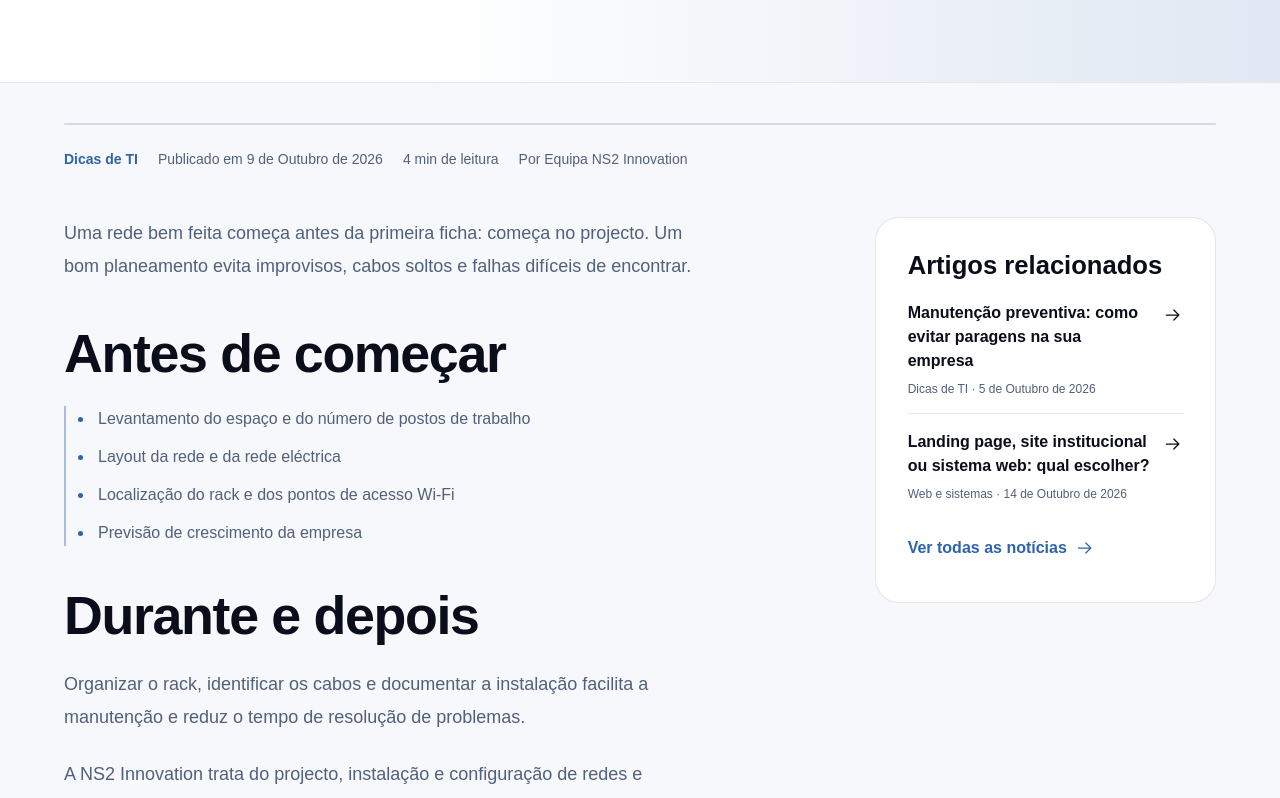
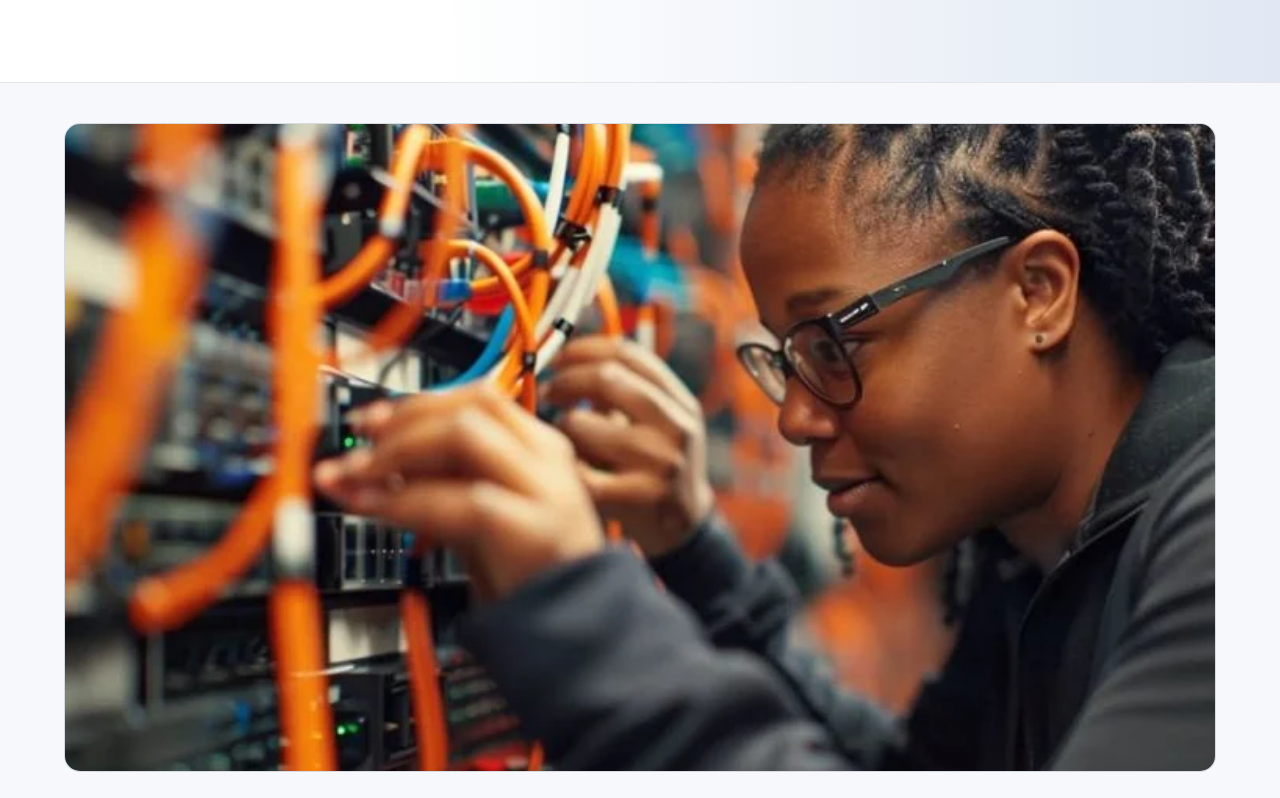
Before and after one commit to elyqueta/ns2_site, an Angular app: page /noticias/cabeamento-estruturado-o-que-verificar in a window 1280 px wide. Shown: the part 800-1598 px from the top of the page. Built offline with nearby package versions, Linux system fonts and the light colour scheme.

Commit message:
fix(fase-06): passar src nos media-slot das notícias para renderizar as imagens

```diff
--- a/src/app/pages/noticia-detalhe/noticia-detalhe.html
+++ b/src/app/pages/noticia-detalhe/noticia-detalhe.html
@@ -12,6 +12,7 @@
       @if (image(); as cover) {
         <app-media-slot
           [alt]="'decorative'"
+          [src]="imageSrc()"
           [expectedFile]="cover.expectedFile"
           aspectRatio="16/9"
           [width]="1200"
--- a/src/app/pages/noticia-detalhe/noticia-detalhe.ts
+++ b/src/app/pages/noticia-detalhe/noticia-detalhe.ts
@@ -77,6 +77,10 @@ export class NoticiaDetalhe {
     })),
   );
   readonly shareStatus = signal('');
+  readonly imageSrc = computed(() => {
+    const article = this.article();
+    return article ? `/images/${article.imagem}` : null;
+  });
   readonly image = computed(() => {
     const article = this.article();
     return article
--- a/src/app/pages/noticias/noticias.html
+++ b/src/app/pages/noticias/noticias.html
@@ -24,7 +24,8 @@
         >
           <app-media-slot
             class="block h-full min-h-64"
-            [alt]="''"
+            [alt]="'decorative'"
+            [src]="featured().imageSrc"
             [expectedFile]="featured().expectedFile"
             aspectRatio="16/9"
             [width]="1200"
@@ -118,6 +119,7 @@
                 >
                   <app-media-slot
                     [alt]="''"
+                    [src]="article.imageSrc"
                     [expectedFile]="article.expectedFile"
                     aspectRatio="16/9"
                     [width]="1200"
--- a/src/app/pages/noticias/noticias.ts
+++ b/src/app/pages/noticias/noticias.ts
@@ -30,6 +30,7 @@ export class Noticias {
   readonly articles = computed(() =>
     noticias.map((article) => ({
       ...article,
+      imageSrc: `/images/${article.imagem}`,
       expectedFile: `public/images/${article.imagem}`,
       linkLabel: `${this.i18n.text(this.copy.readLabel)}: ${this.i18n.text(article.titulo)}`,
     })),
```
